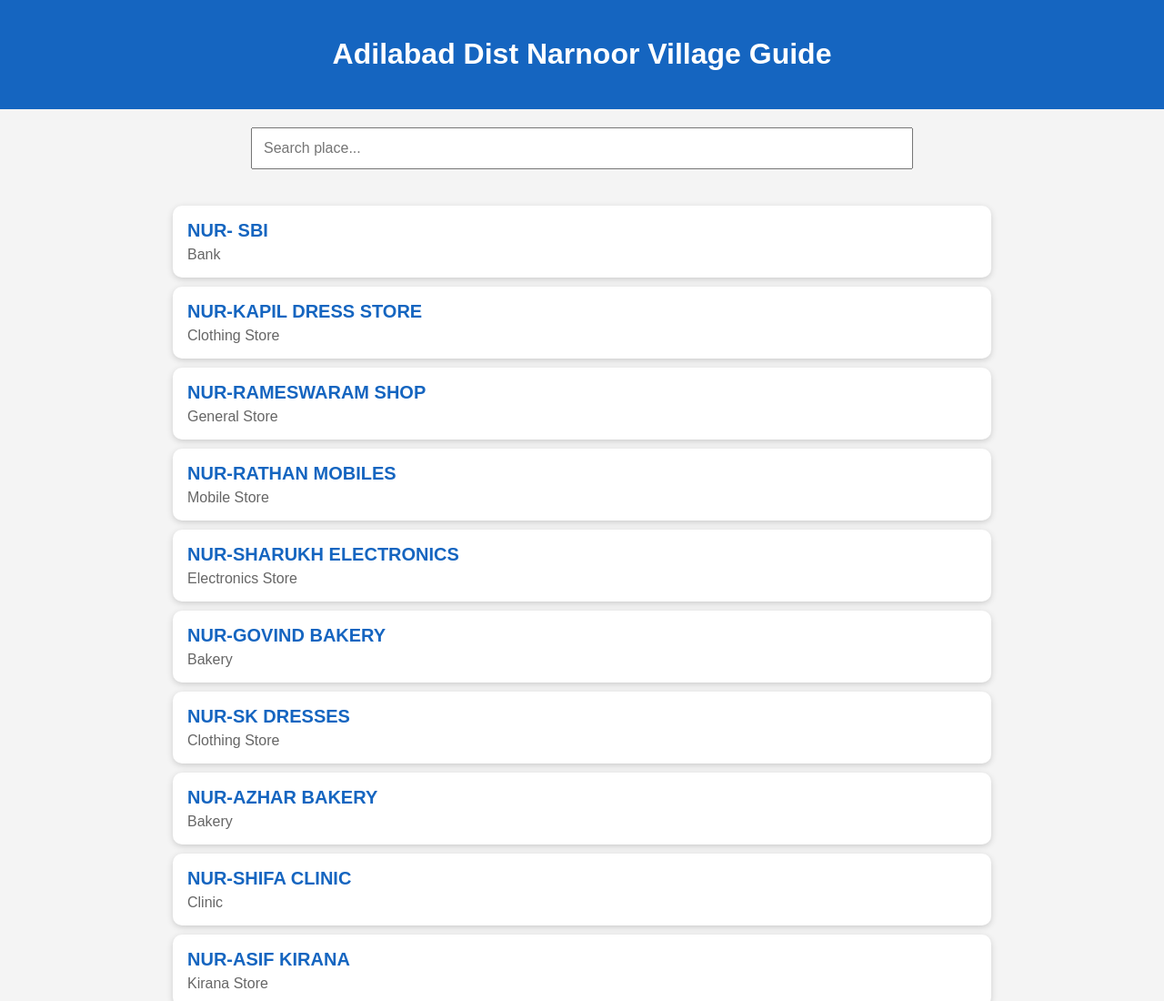
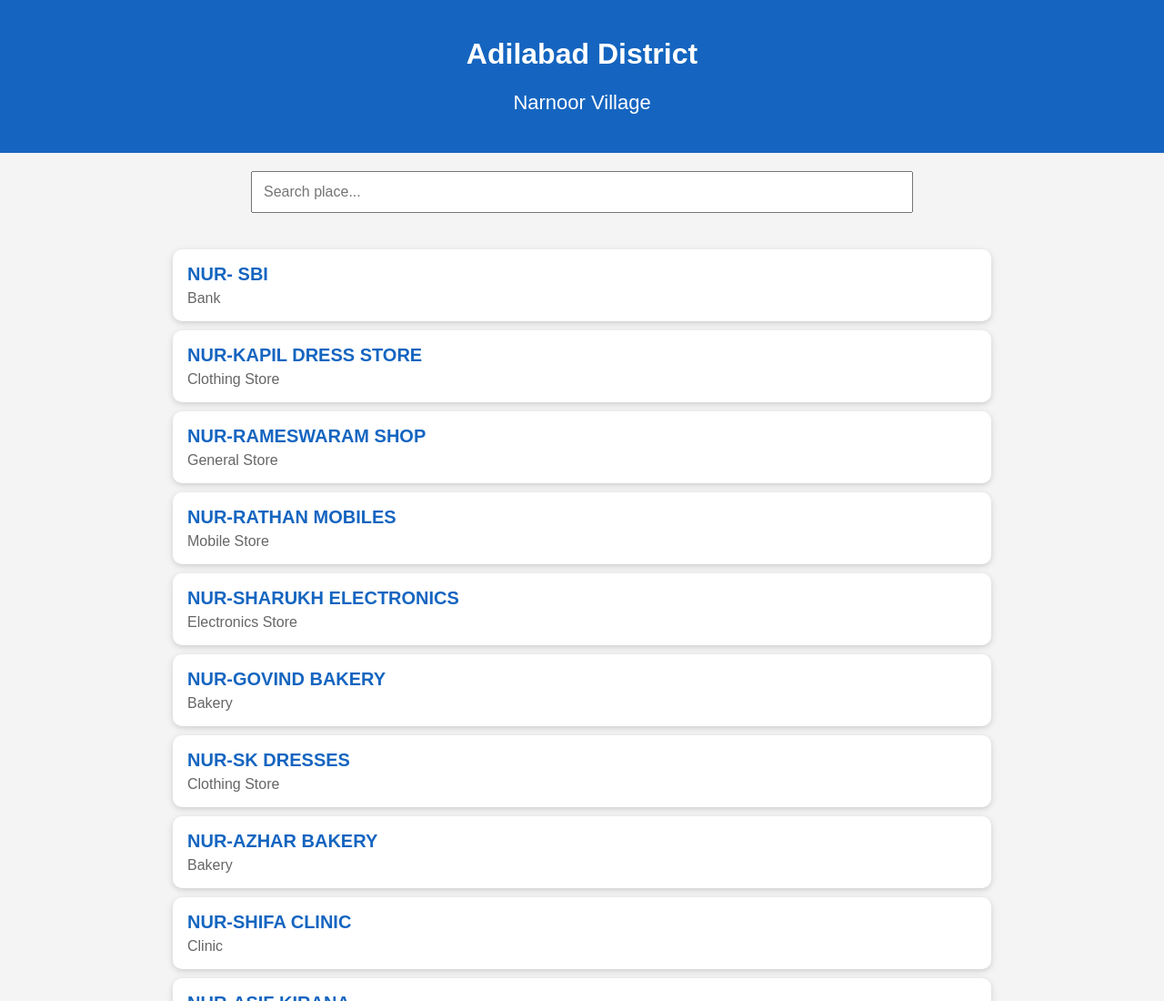
Before and after one commit to saralamarapaka/Narnoor-guide, a plain HTML site: page index.html in a window 1280 px wide. Shown: the top 1100 px of the page at 91% size. Drawn offline with Linux system fonts and the light colour scheme.

Commit message:
Revise header for Adilabad District and Narnoor Village
Updated header to reflect the district name and added a subtitle for Narnoor Village.

```diff
--- a/index.html
+++ b/index.html
@@ -10,7 +10,10 @@
 .place a{font-size:20px;font-weight:bold;color:#1565c0;text-decoration:none}
 .cat{color:#666;margin-top:6px}
 </style></head><body>
-<header><h1> Adilabad Dist Narnoor Village Guide</h1></header>
+<header>
+    <h1>Adilabad District</h1>
+    <p style="font-size:22px; margin-top:8px;">Narnoor Village</p>
+</header>
 <input id="search" placeholder="Search place...">
 <div class="container">
 <div class="place"><a href="https://www.google.com/maps?q=19.50065,78.84709" target="_blank">NUR- SBI</a><div class="cat">Bank</div></div>
```
